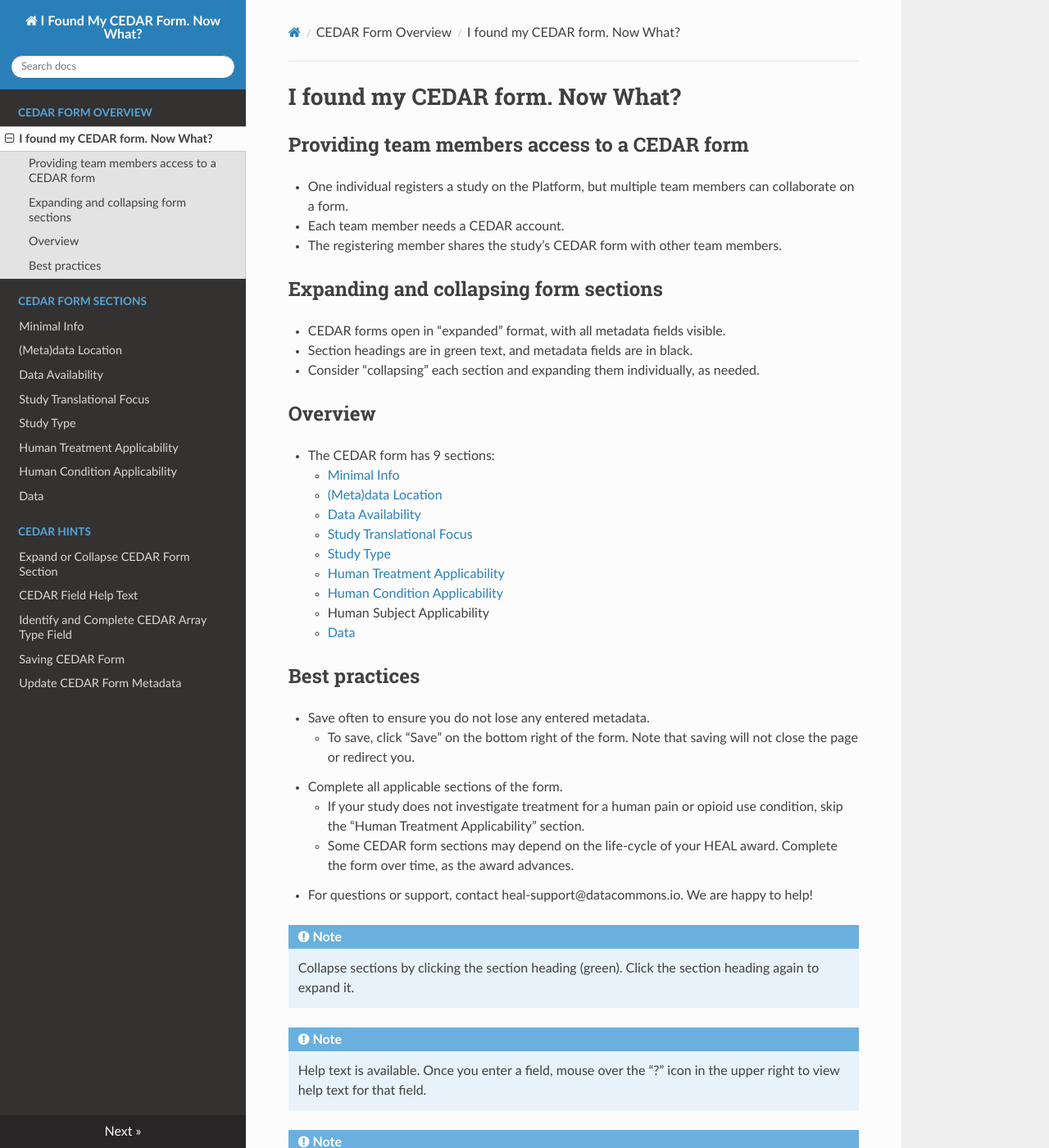
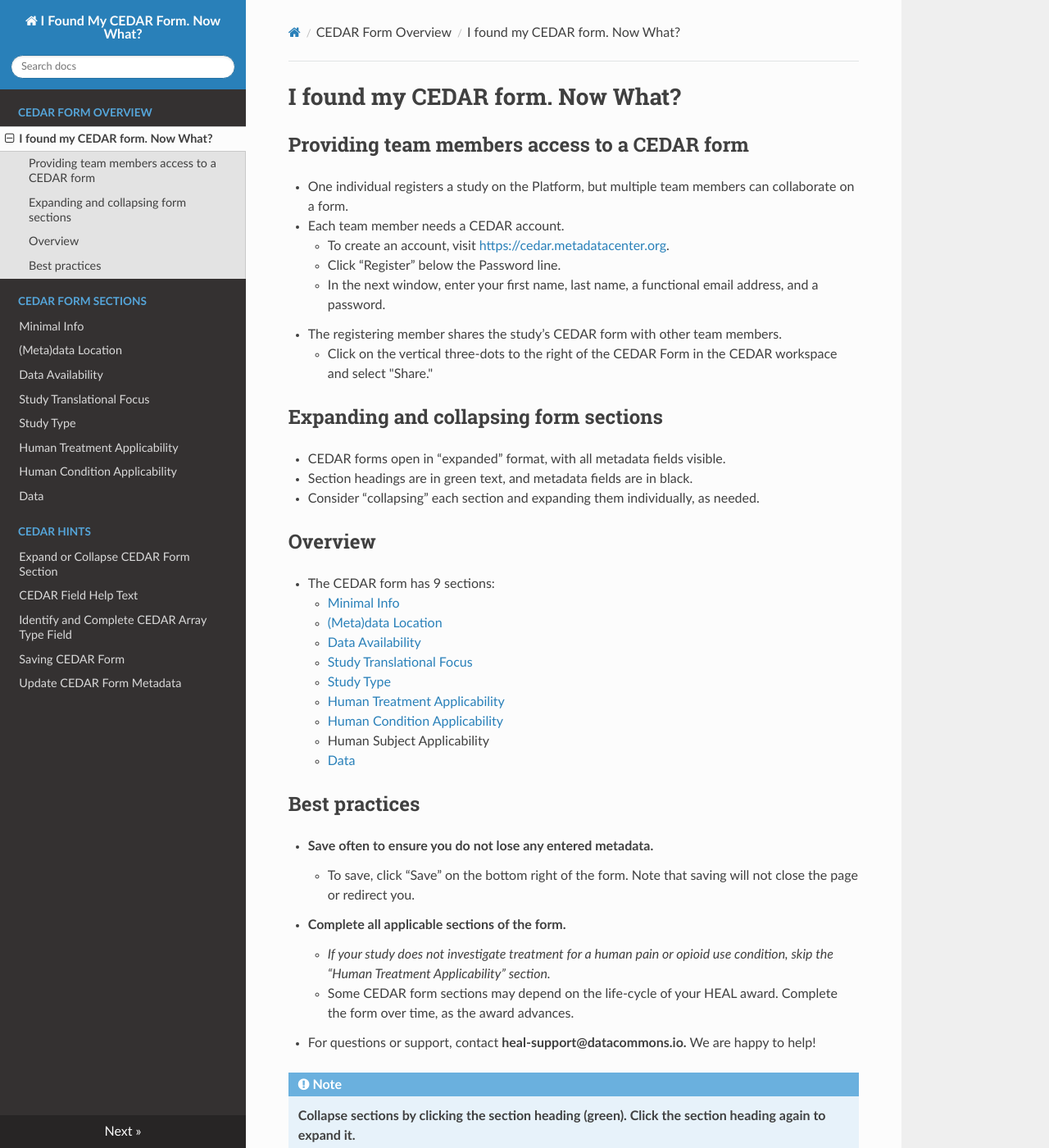
Before and after one commit to HEAL/cedar-form-docs, an MkDocs documentation site: the page built from docs/index.md, in a window 1280 px wide and 1400 px high. Shown: the whole window at 82% size. Built offline with MkDocs 1.6.1, drawn with Linux system fonts in a browser that asks for light colours; nearby versions of some CDN libraries.

Commit message:
Made changes to index.md to reflect newer content sections. Please check to see that the I found my cedar form what now part of the website has rendered correctly

```diff
--- a/docs/index.md
+++ b/docs/index.md
@@ -4,8 +4,11 @@
 
 * One individual registers a study on the Platform, but multiple team members can collaborate on a form.
 * Each team member needs a CEDAR account.
+    * To create an account, visit [https://cedar.metadatacenter.org](https://cedar.metadatacenter.org).
+    * Click “Register” below the Password line.
+    * In the next window, enter your first name, last name, a functional email address, and a password.
 * The registering member shares the study’s CEDAR form with other team members.
-
+    * Click on the vertical three-dots to the right of the CEDAR Form in the CEDAR workspace and select "Share."
 
 ## Expanding and collapsing form sections
 
@@ -29,27 +32,27 @@
 
 ## Best practices
 
-* Save often to ensure you do not lose any entered metadata.
+* **Save often to ensure you do not lose any entered metadata.**
     * To save, click “Save” on the bottom right of the form. Note that saving will not close the page or redirect you.
-* Complete all applicable sections of the form.
-    * If your study does not investigate treatment for a human pain or opioid use condition, skip the “Human Treatment Applicability” section.
+* **Complete all applicable sections of the form.**
+    * *If your study does not investigate treatment for a human pain or opioid use condition, skip the “Human Treatment Applicability” section.*
     * Some CEDAR form sections may depend on the life-cycle of your HEAL award. Complete the form over time, as the award advances.
-* For questions or support, contact heal-support@datacommons.io. We are happy to help!
+* For questions or support, contact **heal-support@datacommons.io.** We are happy to help!
 
 !!! note
-    Collapse sections by clicking the section heading (green). Click the section heading again to expand it.
+    **Collapse sections by clicking the section heading (green). Click the section heading again to expand it.**
 
 !!! note
-    Help text is available. Once you enter a field, mouse over the “?” icon in the upper right to view help text for that field.
+    **Help text is available. Once you enter a field, mouse over the “?” icon in the upper right to view help text for that field.**
 
 !!! note
-    The Platform will provide access to a portal, so investigators can update metadata fields as their study moves through its life-cycle. To update metadata fields before this portal is available, contact the Platform Help Desk at heal-support@datacommons.io.
+    **The Platform will provide access to a portal, so investigators can update metadata fields as their study moves through its life-cycle. To update metadata fields before this portal is available, contact the Platform Help Desk at heal-support@datacommons.io.**
 
 !!! note
-    ALL entries into this form may be used for HEAL investigator outreach, to provide data sharing support and extend data collaboration invitations, AND by the NIH HEAL office to track progress.
+    **ALL entries into this form may be used for HEAL investigator outreach, to provide data sharing support and extend data collaboration invitations, AND by the NIH HEAL office to track progress.**
 
 !!! note
-    MOUD defines medications for opioid use disorder, and OUD defines opioid use disorder.
+    **MOUD defines medications for opioid use disorder, and OUD defines opioid use disorder.**
 
 !!! note
-    The Platform will provide a portal for investigators to update metadata fields. For updates before the portal is available, contact the Platform Help Desk at heal-support@datacommons.io.
+    **The Platform will provide a portal for investigators to update metadata fields. For updates before the portal is available, contact the Platform Help Desk at heal-support@datacommons.io.**
```
